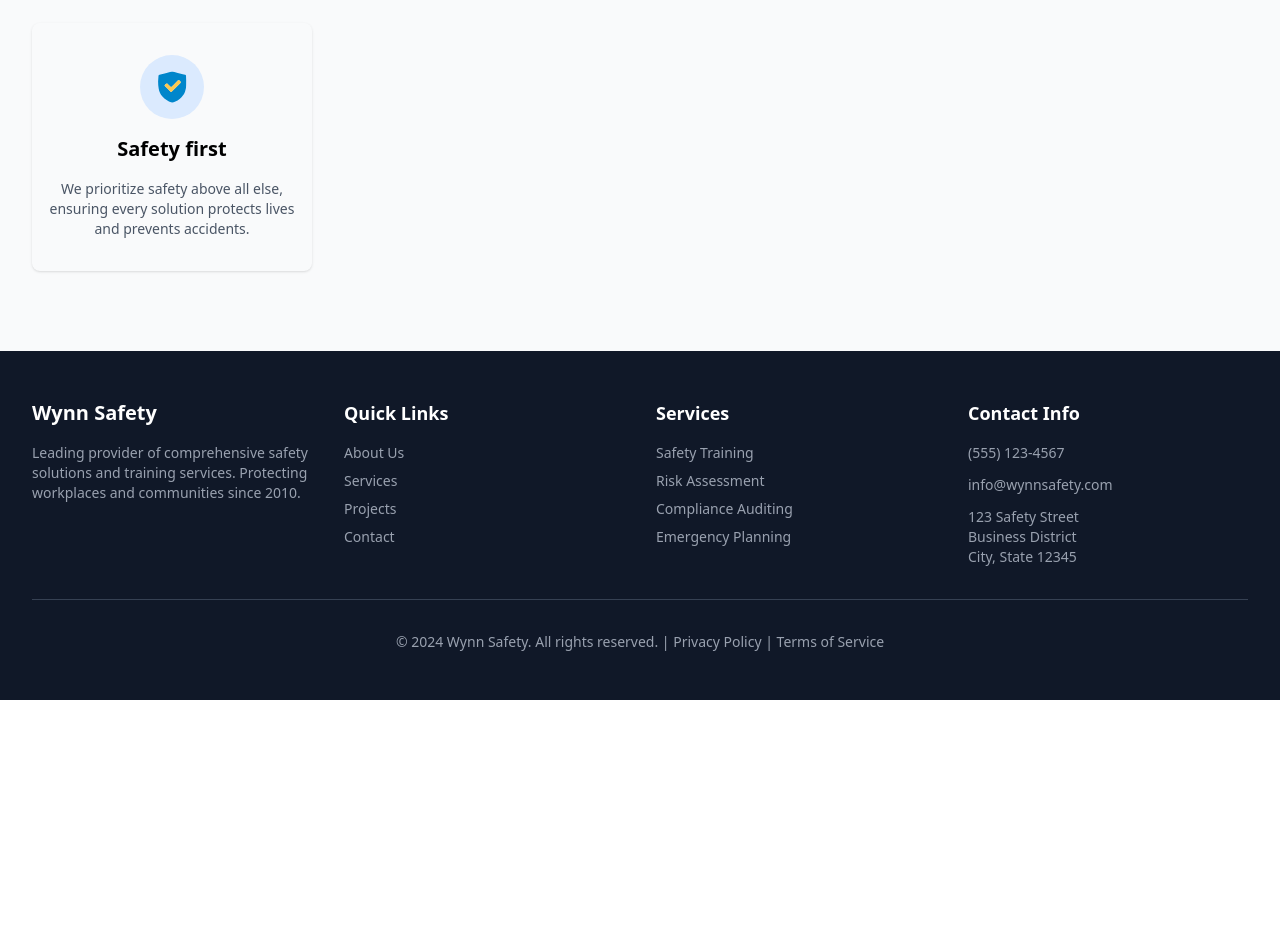
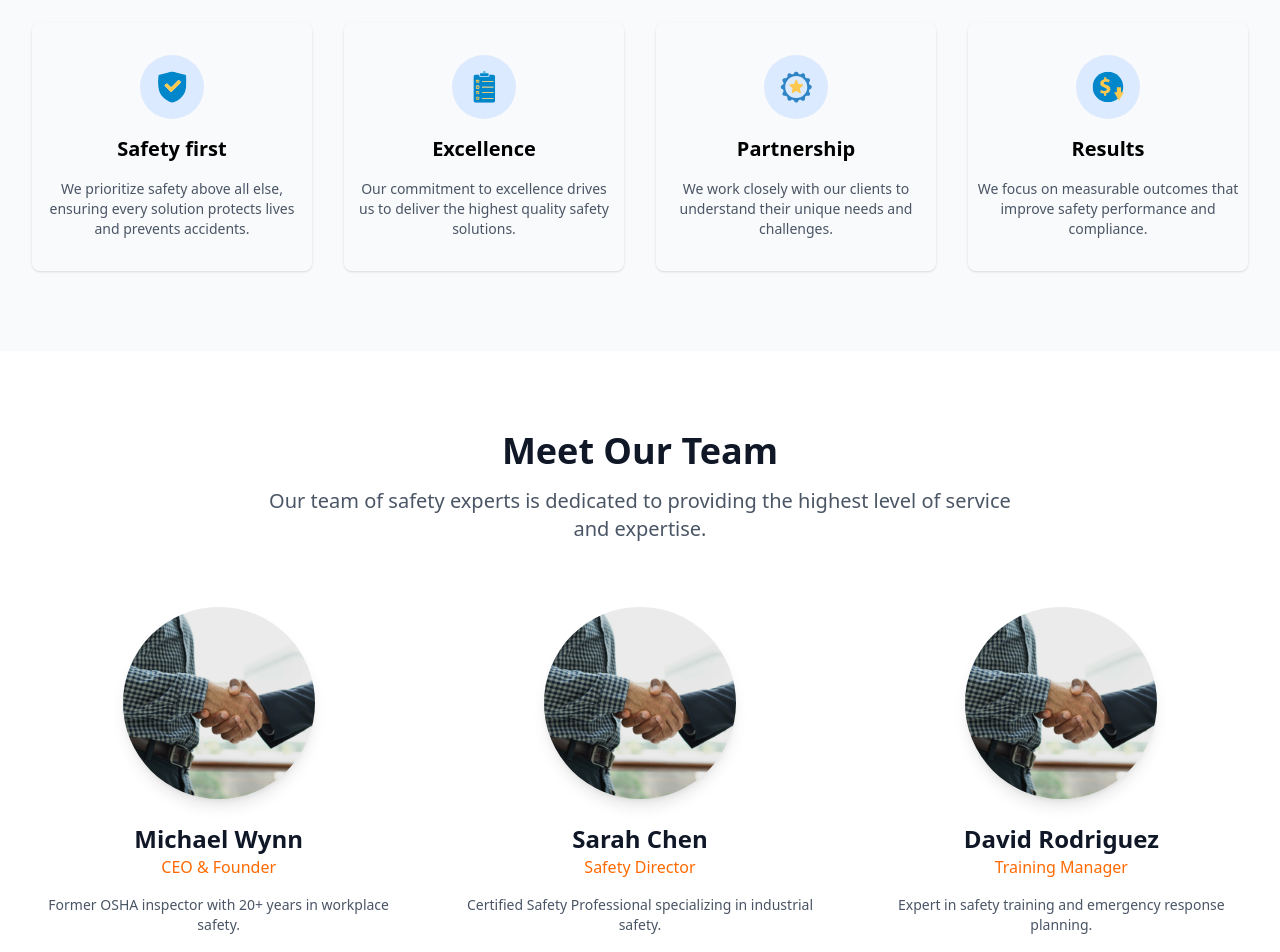
Before and after one commit to sanketm-hub/Next-js, a Next.js app: page /about in a window 1280 px wide. Shown: the part 1600-2552 px from the top of the page. Before the commit the page ends 2300 px from the top, so only its background shows below. Built offline with nearby package versions, Linux system fonts and the light colour scheme.

Commit message:
our team section added

```diff
--- a/app/about/page.tsx
+++ b/app/about/page.tsx
@@ -2,7 +2,12 @@ import React from 'react';
 import Image from 'next/image';
 import Secimage from '../media/pexels-photo-5691625.webp'; // Adjust the path as necessary
 import Layer1 from '../media/Layer_1.svg';
-
+import Layer2 from '../media/Layer_2.svg';
+import Layer3 from '../media/Layer_3.svg';
+import Layer4 from '../media/Layer_4.svg';
+import Bioauthor1 from '../media/ongoing.png';
+import Bioauthor2 from '../media/ongoing.png';
+import Bioauthor3 from '../media/ongoing.png';
 export default function About() {
     return (
         <div className='min-h-screen'>
@@ -75,6 +80,76 @@ export default function About() {
                                 <p className='text-gray-600 text-sm'>We prioritize safety above all else, ensuring every solution protects lives and prevents accidents.</p>
                             </div>
                         </div>
+                        <div className='text-center rounded-lg border-0 border-b-gray-700 py-8 px-2 shadow-sm hover:shadow-lg transition-shadow duration-300'>
+                            <div className='mx-auto w-16 h-16 bg-blue-100 rounded-full flex items-center justify-center mb-4'>
+                                <Image src={Layer2} alt="Layer 1" className="h-8 w-8 text-blue-700" />
+                            </div>
+                            <div className='text-center mb-4'>
+                                <h3 className='text-xl font-semibold'>Excellence</h3>
+                            </div>
+                            <div className='text-center'>
+                                <p className='text-gray-600 text-sm'>Our commitment to excellence drives us to deliver the highest quality safety solutions.</p>
+                            </div>
+                        </div>
+
+                        <div className='text-center rounded-lg border-0 border-b-gray-700 py-8 px-2 shadow-sm hover:shadow-lg transition-shadow duration-300'>
+                            <div className='mx-auto w-16 h-16 bg-blue-100 rounded-full flex items-center justify-center mb-4'>
+                                <Image src={Layer3} alt="Layer 1" className="h-8 w-8 text-blue-700" />
+                            </div>
+                            <div className='text-center mb-4'>
+                                <h3 className='text-xl font-semibold'>Partnership</h3>
+                            </div>
+                            <div className='text-center'>
+                                <p className='text-gray-600 text-sm'>We work closely with our clients to understand their unique needs and challenges.</p>
+                            </div>
+                        </div>
+
+                        <div className='text-center rounded-lg border-0 border-b-gray-700 py-8 px-2 shadow-sm hover:shadow-lg transition-shadow duration-300'>
+                            <div className='mx-auto w-16 h-16 bg-blue-100 rounded-full flex items-center justify-center mb-4'>
+                                <Image src={Layer4} alt="Layer 1" className="h-8 w-8 text-blue-700" />
+                            </div>
+                            <div className='text-center mb-4'>
+                                <h3 className='text-xl font-semibold'>Results</h3>
+                            </div>
+                            <div className='text-center'>
+                                <p className='text-gray-600 text-sm'>We focus on measurable outcomes that improve safety performance and compliance.</p>
+                            </div>
+                        </div>
+
+                    </div>
+                </div>
+            </section>
+
+            <section className='bg-white py-20'>
+                <div className='max-w-7xl mx-auto px-4 sm:px-6 lg:px-8'>
+                    <div className='text-center mb-16'>
+                        <h2 className='text-3xl md:text-4xl font-semibold text-gray-900 mb-4'>
+                            Meet Our Team
+                        </h2>
+                        <p className='text-xl text-gray-600 max-w-3xl mx-auto'>
+                            Our team of safety experts is dedicated to providing the highest level of service and expertise.
+                        </p>
+                    </div>
+
+                    <div className='grid grid-cols-1 md:grid-cols-2 lg:grid-cols-3 gap-12'>
+                        <div className='text-center'>
+                            <Image src={Bioauthor1} alt="Image" className='w-48 h-48 rounded-full mx-auto mb-6 object-cover shadow-lg' />
+                            <h3 className='text-2xl font-semibold text-gray-900 mb2'>Michael Wynn</h3>
+                            <p className='text-orange-500 font-medium mb-4'>CEO & Founder</p>
+                            <p className='text-sm text-gray-600'>Former OSHA inspector with 20+ years in workplace safety.</p>
+                        </div>
+                        <div className='text-center'>
+                            <Image src={Bioauthor2} alt="Image" className='w-48 h-48 rounded-full mx-auto mb-6 object-cover shadow-lg' />
+                            <h3 className='text-2xl font-semibold text-gray-900 mb2'>Sarah Chen</h3>
+                            <p className='text-orange-500 font-medium mb-4'>Safety Director</p>
+                            <p className='text-sm text-gray-600'>Certified Safety Professional specializing in industrial safety.</p>
+                        </div>
+                        <div className='text-center'>
+                            <Image src={Bioauthor3} alt="Image" className='w-48 h-48 rounded-full mx-auto mb-6 object-cover shadow-lg' />
+                            <h3 className='text-2xl font-semibold text-gray-900 mb2'>David Rodriguez</h3>
+                            <p className='text-orange-500 font-medium mb-4'>Training Manager</p>
+                            <p className='text-sm text-gray-600'>Expert in safety training and emergency response planning.</p>
+                        </div>
                     </div>
                 </div>
             </section>
```
Also changed, not shown: app/media/ongoing.png (added).
